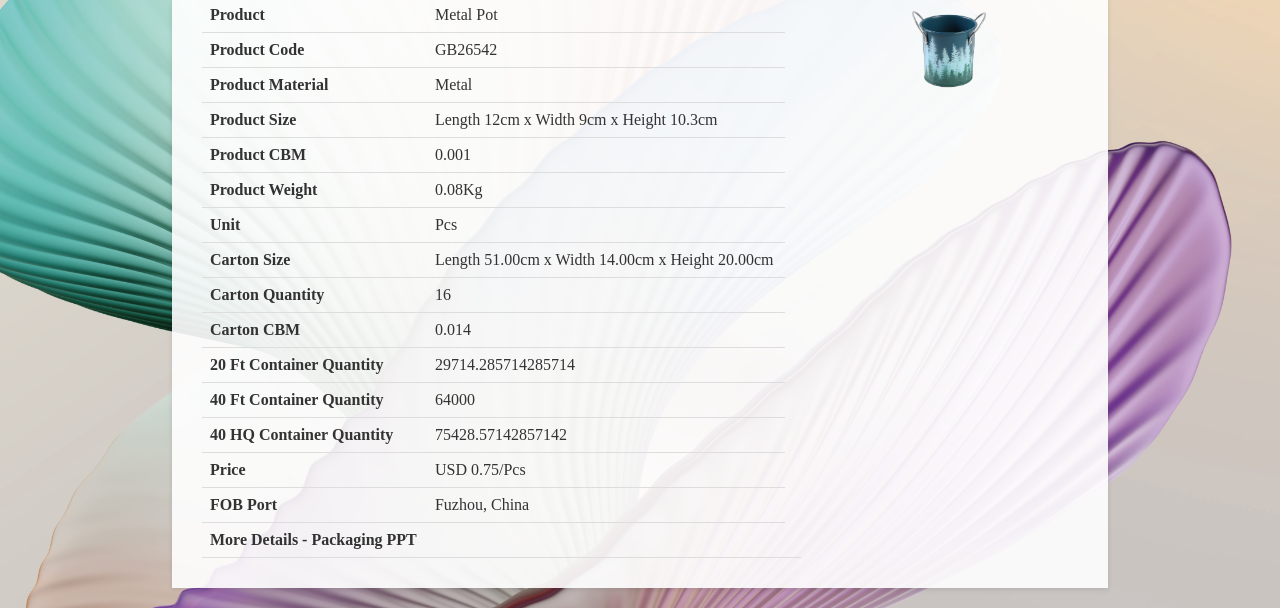
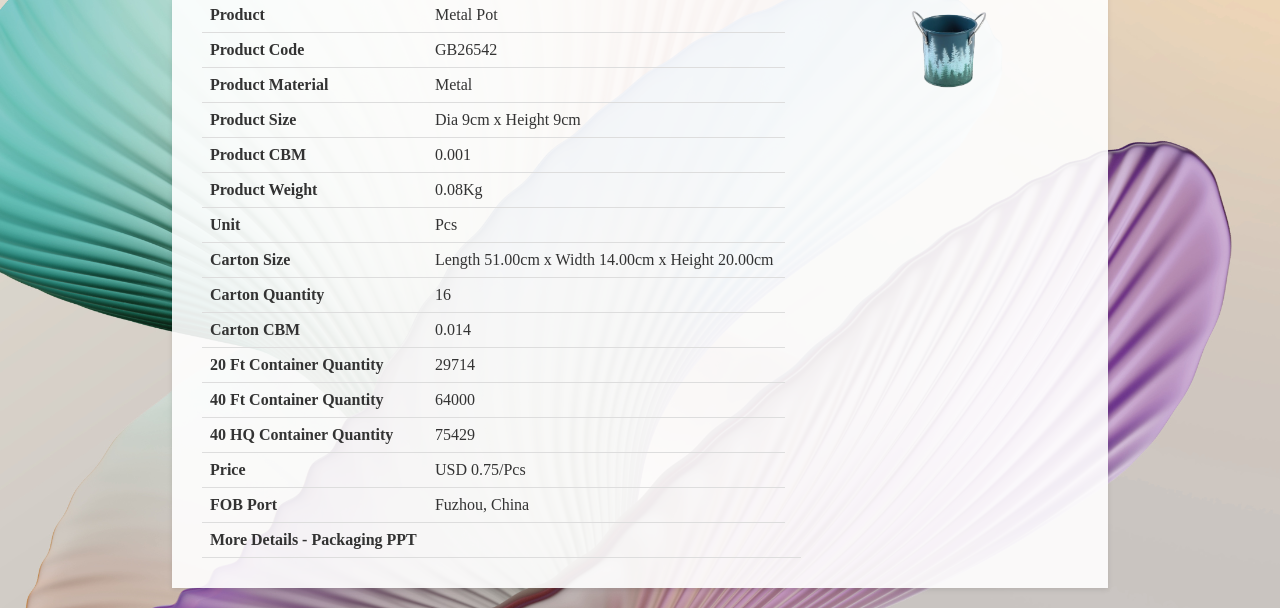
Before and after one commit to GBSLIT/GB26542, a plain HTML site: page index.html in a window 1280 px wide. Shown: the part 231-839 px from the top of the page. Drawn offline with Linux system fonts and the light colour scheme.

Commit message:
Update index.html

```diff
--- a/index.html
+++ b/index.html
@@ -149,7 +149,7 @@
                 </tr>
                 <tr>
                     <th>Product Size</th>
-                    <td>Length 12cm x Width 9cm x Height 10.3cm</td>
+                    <td>Dia 9cm x Height 9cm</td>
                 </tr>
                 <tr>
                     <th>Product CBM</th>
@@ -177,7 +177,7 @@
                 </tr>
                 <tr>
                     <th>20 Ft Container Quantity</th>
-                    <td>29714.285714285714 </td>
+                    <td>29714 </td>
                 </tr>
                 <tr>
                     <th>40 Ft Container Quantity</th>
@@ -185,7 +185,7 @@
                 </tr>
                 <tr>
                     <th>40 HQ Container Quantity</th>
-                    <td>75428.57142857142 </td>
+                    <td>75429 </td>
                  </tr>
                 <tr>
                     <th>Price</th>
```
